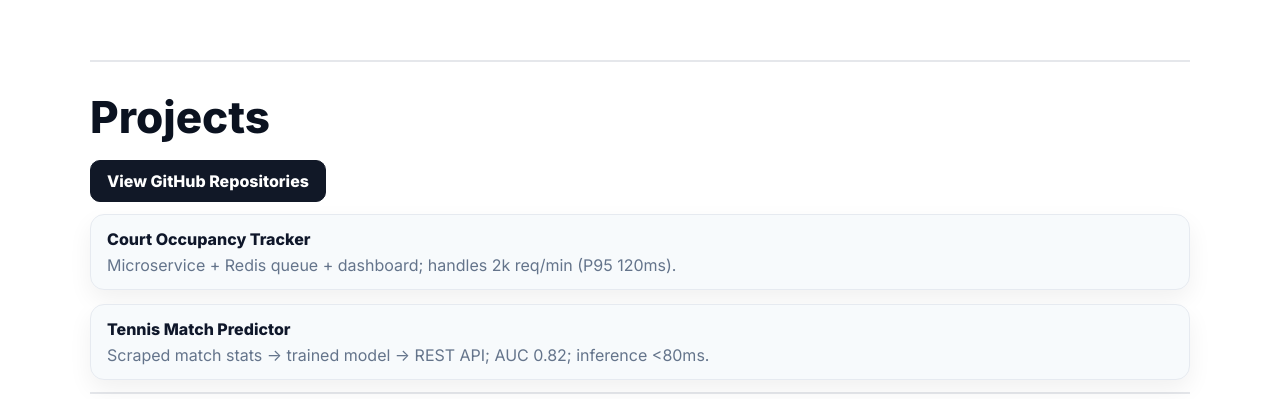
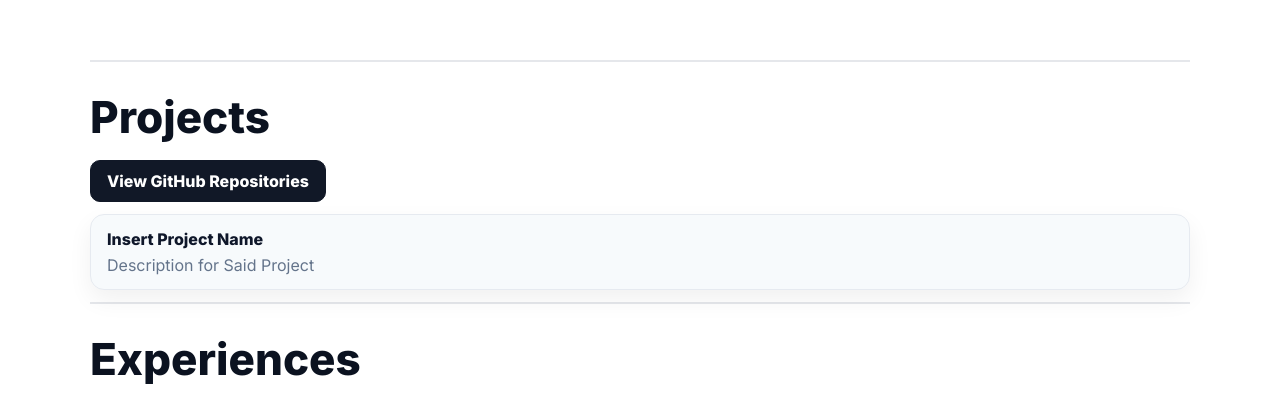
Before and after one commit to itripathy0622/personal_website_hana_ahmed, a plain HTML site: page index.html in a window 1280 px wide. Shown: the part 1652-2051 px from the top of the page. Drawn offline with Linux system fonts and the light colour scheme.

Commit message:
Completed_Gift_Template

```diff
--- a/index.html
+++ b/index.html
@@ -97,12 +97,8 @@
       <!-- HANA EDIT HERE: duplicate .project-link blocks to add more projects -->
       <div class="projects-list reveal">
         <div class="project-link">
-          <a href="#" target="_blank" rel="noopener">Court Occupancy Tracker</a>
-          <p>Microservice + Redis queue + dashboard; handles 2k req/min (P95 120ms). </p>
-        </div>
-        <div class="project-link">
-          <a href="#" target="_blank" rel="noopener">Tennis Match Predictor</a>
-          <p>Scraped match stats → trained model → REST API; AUC 0.82; inference &lt;80ms.</p>
+          <a href="#" target="_blank" rel="noopener">Insert Project Name</a>
+          <p>Description for Said Project </p>
         </div>
       </div>
 
--- a/styles.css
+++ b/styles.css
@@ -105,7 +105,7 @@
 
 
    /* Hobby icon */
-   .hero-icon{ position: absolute; top: 22%; width: clamp(100px, 128vw, 340px); z-index: 1;
+   .hero-icon{ position: absolute; top: 16%; width: clamp(100px, 128vw, 340px); z-index: 1;
      filter: drop-shadow(0 6px 24px rgba(0,0,0,0.25)); opacity: 0.95; }
      .hero-icon--left{
         left: 5%;
```
Also changed, not shown: Michigan.png, image_2.JPG (added), image_5.JPG (added).
